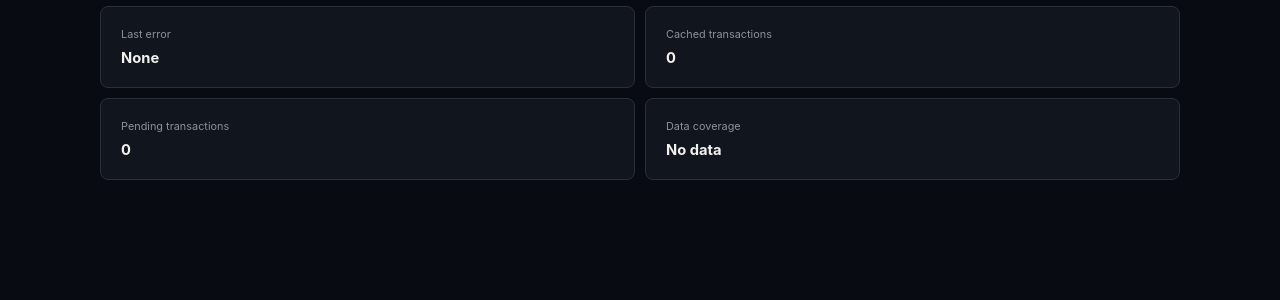
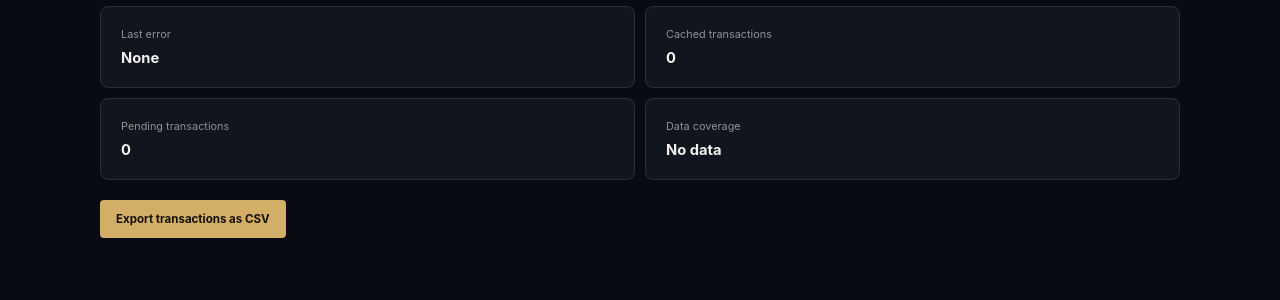
Before and after one commit to denystsinyk/worthit, a Flask app: page /status in a window 1280 px wide. Shown: the part 455-755 px from the top of the page. Run offline with Flask 3, Linux system fonts and the light colour scheme; data that the repository does not hold is empty; parts of the project's set-up code (start-up, migrations or seed data) failed here and were passed over.

Commit message:
Add CSV export and backup guidance

```diff
--- a/app.py
+++ b/app.py
@@ -1,12 +1,14 @@
+import csv
 import hmac
+import io
 import secrets
 from datetime import date, datetime, timedelta, timezone
 from zoneinfo import ZoneInfo, ZoneInfoNotFoundError
 
-from flask import Flask, flash, g, jsonify, redirect, render_template, request, session, url_for
+from flask import Flask, Response, flash, g, jsonify, redirect, render_template, request, session, url_for
 
 from worthit import analytics, db, demo_data, models, plaid_client, sync
-from worthit.benefits import status
+from worthit.benefits import matcher, status
 from worthit.benefits.loader import load_benefits
 from worthit.benefits.periods import current_period
 from worthit.benefits.schema import BenefitConfig
@@ -204,6 +206,38 @@ def status_page():
     )
 
 
+@app.route("/export.csv")
+def export_csv():
+    if DEMO_MODE:
+        transactions = demo_data.build_demo_transactions(date.today())
+    else:
+        transactions = models.get_all_transactions(get_db())
+    benefits = load_benefits(BENEFITS_PATH)
+    output = io.StringIO()
+    writer = csv.writer(output)
+    writer.writerow(["date", "merchant", "description", "amount", "pending", "matched_benefits"])
+    for transaction in transactions:
+        matched = [
+            benefit.label
+            for benefit in benefits
+            if matcher.rule_matches(benefit.match, transaction["merchant_name"], transaction["name"])
+        ]
+        writer.writerow([
+            transaction["date"],
+            transaction["merchant_name"] or "",
+            transaction["name"] or "",
+            f"{transaction['amount']:.2f}",
+            "yes" if transaction["pending"] else "no",
+            "; ".join(matched),
+
+        ])
+    return Response(
+        output.getvalue(),
+        mimetype="text/csv",
+        headers={"Content-Disposition": "attachment; filename=worthit-transactions.csv"},
+    )
+
+
 @app.route("/sync", methods=["POST"])
 def force_sync():
     if DEMO_MODE:
--- a/static/style.css
+++ b/static/style.css
@@ -320,6 +320,7 @@ button, input, select { font: inherit; }
 .diagnostic-grid article { padding: 20px; display: grid; gap: 8px; background: var(--panel); border: 1px solid var(--line); border-radius: 8px; }
 .diagnostic-grid span { color: var(--muted); font-size: .68rem; }
 .diagnostic-grid strong { overflow-wrap: anywhere; font-size: .92rem; }
+.status-export { margin-top: 20px; }
 
 .connection-page { width: min(620px, 100%); min-height: calc(100vh - 72px); padding: 90px 0; }
 .connection-page h1 { font-size: clamp(2.5rem, 7vw, 4rem); }
--- a/templates/status.html
+++ b/templates/status.html
@@ -17,5 +17,6 @@
     <article><span>Pending transactions</span><strong>{{ stats['pending_count'] or 0 if stats else 0 }}</strong></article>
     <article><span>Data coverage</span><strong>{% if stats and stats['coverage_start'] %}{{ stats['coverage_start'] }} – {{ stats['coverage_end'] }}{% else %}No data{% endif %}</strong></article>
   </div>
+  <a class="button status-export" href="{{ url_for('export_csv') }}">Export transactions as CSV</a>
 </section>
 {% endblock %}
```
Also changed, not shown: tests/test_routes.py (+14 -0 lines), README.md.
